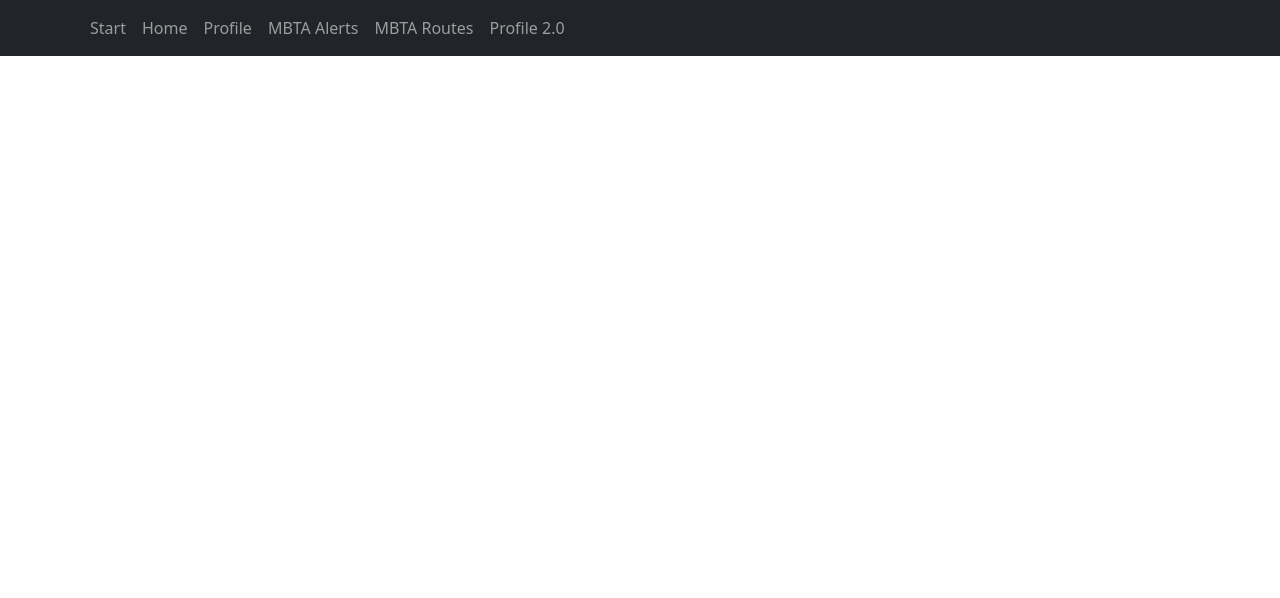
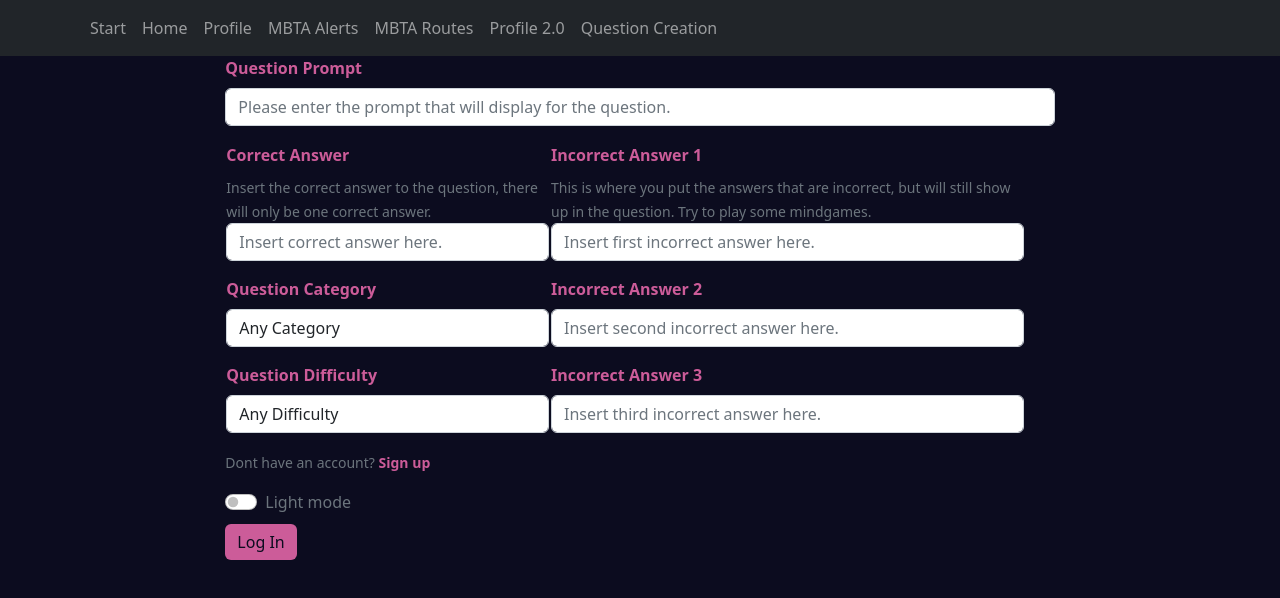
Before and after one commit to WilliamDeLong/trivealities, a React (Create React App) app in the folder frontend/: page /questionCreate in a window 1280 px wide. Shown: the top 598 px of the page. Built offline with nearby package versions, Linux system fonts and the light colour scheme.

Commit message:
Created questionCreationPage, and currently working on making it look nice

```diff
--- a/frontend/src/App.js
+++ b/frontend/src/App.js
@@ -16,6 +16,7 @@ import MbtaRoutesPage from "./components/pages/mbtaRoutes";
 import { createContext, useState, useEffect } from "react";
 import getUserInfo from "./utilities/decodeJwt";
 import ProfilePage from "./components/pages/ProfilePage";
+import QuestionCreationPage from "./components/pages/questionCreationPage";
 
 export const UserContext = createContext();
 //test change
@@ -41,6 +42,7 @@ const App = () => {
           <Route exact path="/mbtaAlerts" element={<MbtaAlertsPage />} />
           <Route exact path="/mbtaRoutes" element={<MbtaRoutesPage />} />
           <Route exact path="/profile" element={<ProfilePage />} />
+          <Route exact path="/questionCreate" element={<QuestionCreationPage />} />
         </Routes>
       </UserContext.Provider>
     </>
--- a/frontend/src/components/navbar.js
+++ b/frontend/src/components/navbar.js
@@ -29,6 +29,7 @@ export default function Navbar() {
         <Nav.Link href="/mbtaAlerts">MBTA Alerts</Nav.Link>
         <Nav.Link href="/mbtaRoutes">MBTA Routes</Nav.Link>
         <Nav.Link href="/profile">Profile 2.0</Nav.Link>
+        <Nav.Link href="/questionCreate">Question Creation</Nav.Link>
       </Nav>
     </Container>
   </ReactNavbar>
--- /dev/null
+++ b/frontend/src/components/pages/questionCreationPage.js
@@ -0,0 +1,228 @@
+import React, { useState, useEffect } from "react";
+import { useNavigate, Link } from "react-router-dom";
+import axios from "axios";
+import Button from "react-bootstrap/Button";
+import Form from "react-bootstrap/Form";
+import getUserInfo from "../../utilities/decodeJwt";
+import Container from 'react-bootstrap/Container';
+
+const PRIMARY_COLOR = "#cc5c99";
+const SECONDARY_COLOR = '#0c0c1f'
+const url = `${process.env.REACT_APP_BACKEND_SERVER_URI}/question/create`;
+
+const QuestionCreationPage = () => {
+  const [user, setUser] = useState(null)
+  const [data, setData] = useState({ questionPrompt: "", correctAnswer: "", incorrectAnswer1: "", incorrectAnswer2: "", incorrectAnswer3: "", category: 0, difficulty: 0});
+  const [error, setError] = useState("");
+  const [light, setLight] = useState(false);
+  const [bgColor, setBgColor] = useState(SECONDARY_COLOR);
+  const [bgText, setBgText] = useState('Light Mode')
+  const navigate = useNavigate();
+
+  let labelStyling = {
+    color: PRIMARY_COLOR,
+    fontWeight: "bold",
+    textDecoration: "none",
+  };
+  let backgroundStyling = { background: bgColor};
+  let buttonStyling = {
+    background: PRIMARY_COLOR,
+    borderStyle: "none",
+    color: bgColor,
+  };
+  let tbleStyling = {
+    width: 800,
+  };
+
+  const handleChange = ({ currentTarget: input }) => {
+    setData({ ...data, [input.name]: input.value });
+  };
+
+  useEffect(() => {
+
+    const obj = getUserInfo(user)
+    setUser(obj)
+
+    if (light) {
+      setBgColor("white");
+      setBgText('Dark mode')
+    } else {
+      setBgColor(SECONDARY_COLOR);
+      setBgText('Light mode')
+    }
+  }, [light]);
+
+  const handleSubmit = async (e) => {
+    e.preventDefault();
+    try {
+      const { data: res } = await axios.post(url, data);
+      const { accessToken } = res;
+      //store token in localStorage
+      localStorage.setItem("accessToken", accessToken);
+      navigate("/questionCreate");
+    } catch (error) {
+      if (
+        error.response &&
+        error.response.status >= 400 &&
+        error.response.status <= 500
+      ) {
+        setError(error.response.data.message);
+      }
+    }
+  };
+
+
+  return (
+    <>
+      <section className="vh-100">
+        <div className="container-fluid h-custom vh-100">
+          <div
+            className="row d-flex justify-content-center h-100 "
+            style={backgroundStyling}>
+            <div className="col-xl-8 offset-xl-0">
+              <Form>
+                <Form.Group className="mb-3" controlId="formBasicPrompt">
+                  <Form.Label style={labelStyling}>Question Prompt</Form.Label>
+                  <Form.Control type="questionPrompt" name="questionPrompt" onChange={handleChange} placeholder="Please enter the prompt that will display for the question."/>
+                  </Form.Group>
+                <table style={tbleStyling}>
+                <tr>
+
+                <td>
+                  <Form.Group className="mb-3" controlId="formBasicAnswer">
+                    <Form.Label style={labelStyling}>Correct Answer</Form.Label>
+                    <br></br><Form.Text className="text-muted">
+                      Insert the correct answer to the question, there will only be one correct answer.
+                    </Form.Text>
+                    <Form.Control
+                      type="correctAnswer"
+                      name="correctAnswer"
+                      placeholder="Insert correct answer here."
+                      onChange={handleChange}
+                    />
+
+                  </Form.Group>
+                  <Form.Group className="mb-3" controlId="formQuestionCategory">
+                  <Form.Label style={labelStyling}>Question Category</Form.Label>
+                  <select name="trivia_category" class="form-control">
+                      <option value="any">Any Category</option>
+                      <option value="9">General Knowledge</option>
+                      <option value="10">Entertainment: Books</option>
+                      <option value="11">Entertainment: Film</option>
+                      <option value="12">Entertainment: Music</option>
+                      <option value="13">Entertainment: Musicals &amp; Theatres</option>
+                      <option value="14">Entertainment: Television</option>
+                      <option value="15">Entertainment: Video Games</option>
+                      <option value="16">Entertainment: Board Games</option>
+                      <option value="17">Science &amp; Nature</option>
+                      <option value="18">Science: Computers</option>
+                      <option value="19">Science: Mathematics</option>
+                      <option value="20">Mythology</option>
+                      <option value="21">Sports</option>
+                      <option value="22">Geography</option>
+                      <option value="23">History</option>
+                      <option value="24">Politics</option>
+                      <option value="25">Art</option>
+                      <option value="26">Celebrities</option>
+                      <option value="27">Animals</option>
+                      <option value="28">Vehicles</option>
+                      <option value="29">Entertainment: Comics</option>
+                      <option value="30">Science: Gadgets</option>
+                      <option value="31">Entertainment: Japanese Anime &amp; Manga</option>
+                      <option value="32">Entertainment: Cartoon &amp; Animations</option>
+                </select>
+                </Form.Group>
+
+                <Form.Group className="mb-3" controlId="formQuestionDifficulty">
+                  <Form.Label style={labelStyling}>Question Difficulty</Form.Label>
+                  <select name="difficulty" class="form-control">
+                      <option value="any">Any Difficulty</option>
+                      <option value="0">Easy</option>
+                      <option value="1">Medium</option>
+                      <option value="2">Hard</option>
+                </select>
+                </Form.Group>
+
+                </td>
+
+
+                <td className="alignRight">
+                <Form.Group className="mb-3" controlId="formBasicWrongAnswer1">
+                  <Form.Label style={labelStyling}>Incorrect Answer 1</Form.Label>
+                  <br></br>
+                  <Form.Text className="text-muted">
+                    This is where you put the answers that are incorrect, but will still show up in the question.
+                    Try to play some mindgames.
+                  </Form.Text>
+                  <Form.Control
+                    type="incorrectAnswer1"
+                    name="incorrectAnswer1"
+                    placeholder="Insert first incorrect answer here."
+                    onChange={handleChange}
+                  />
+
+                </Form.Group>
+
+                <Form.Group className="mb-3" controlId="formBasicWrongAnswer2">
+                  <Form.Label style={labelStyling}>Incorrect Answer 2</Form.Label>
+                  <Form.Control
+                    type="incorrectAnswer2"
+                    name="incorrectAnswer2"
+                    placeholder="Insert second incorrect answer here."
+                    onChange={handleChange}
+                  />
+                </Form.Group>
+
+                <Form.Group className="mb-3" controlId="formBasicWrongAnswer3">
+                  <Form.Label style={labelStyling}>Incorrect Answer 3</Form.Label>
+                  <Form.Control
+                    type="incorrectAnswer3"
+                    name="incorrectAnswer3"
+                    placeholder="Insert third incorrect answer here."
+                    onChange={handleChange}
+                  />
+                </Form.Group>
+                </td>
+                </tr>
+                </table>
+
+                <Form.Group className="mb-3" controlId="formBasicCheckbox">
+                  <Form.Text className="text-muted pt-1">
+                    Dont have an account?
+                    <span>
+                      <Link to="/signup" style={labelStyling}> Sign up
+                      </Link>
+                    </span>
+                  </Form.Text>
+                </Form.Group>
+                <div class="form-check form-switch">
+                  <input
+                    class="form-check-input"
+                    type="checkbox"
+                    id="flexSwitchCheckDefault"
+                    onChange={() => { setLight(!light) }}
+                  />
+                  <label class="form-check-label" for="flexSwitchCheckDefault" className='text-muted'>
+                    {bgText}
+                  </label>
+                </div>
+                {error && <div style={labelStyling} className='pt-3'>{error}</div>}
+                <Button
+                  variant="primary"
+                  type="submit"
+                  onClick={handleSubmit}
+                  style={buttonStyling}
+                  className='mt-2'
+                >
+                  Log In
+                </Button>
+              </Form>
+            </div>
+          </div>
+        </div>
+      </section>
+    </>
+  );
+};
+
+export default QuestionCreationPage;
--- /dev/null
+++ b/frontend/src/css/container.css
@@ -0,0 +1,13 @@
+
+.alignLeft {
+  float: left;
+}
+
+
+.alignRight {
+  float: right;
+}
+
+.alignCenter {
+	float: center;
+}
```
